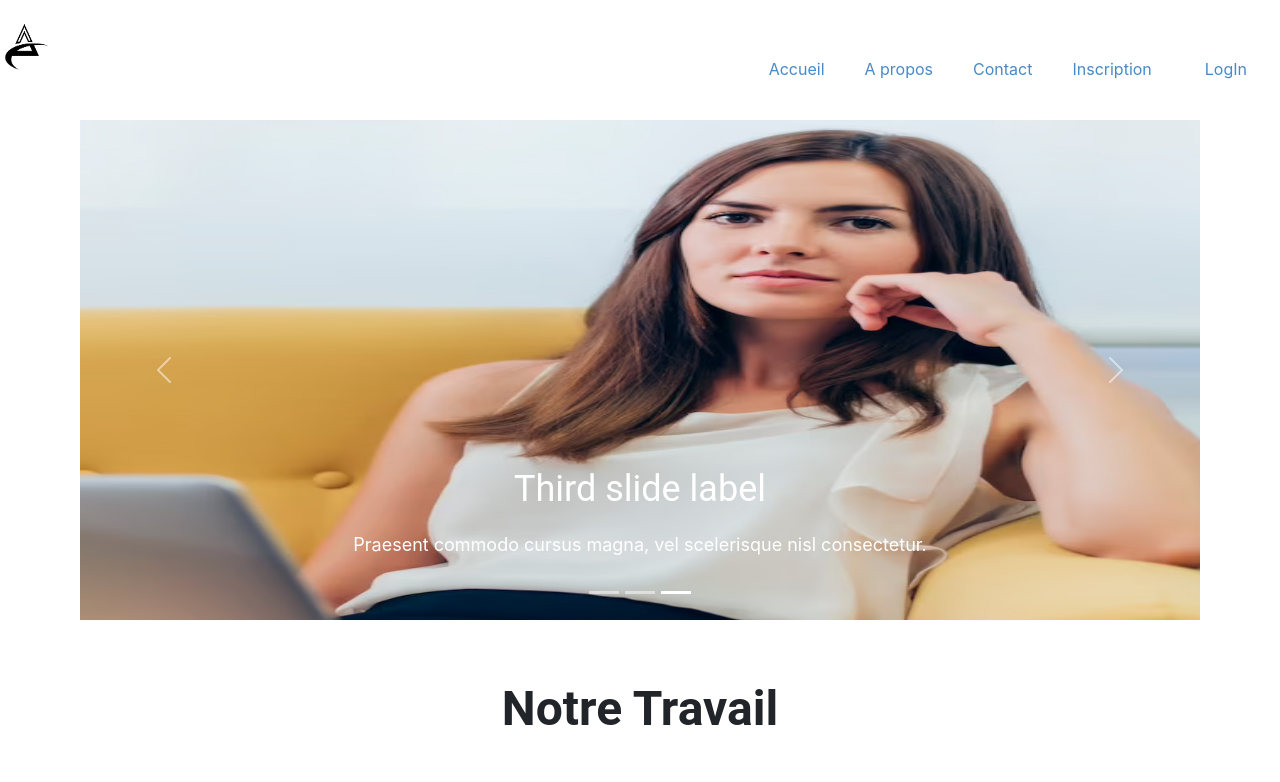
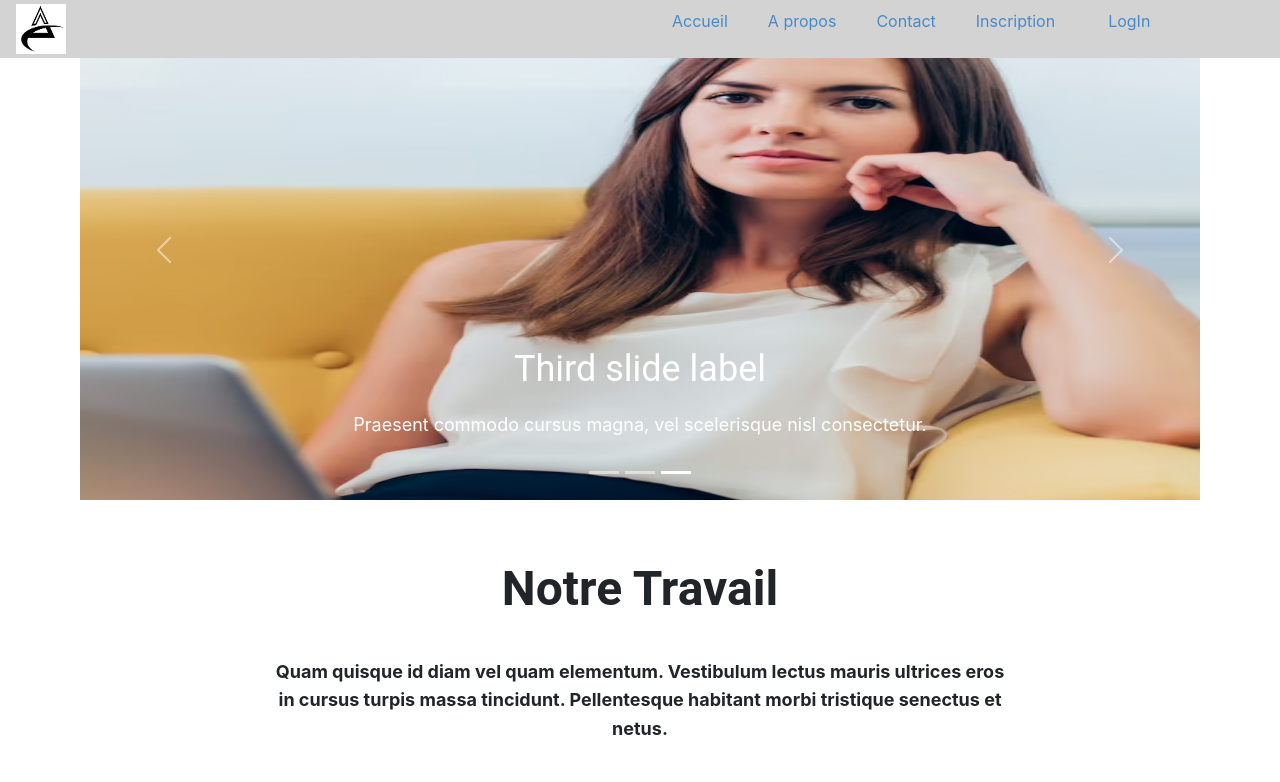
Before and after one commit to Mariu-diatta/entrepreunariat, a React (Create React App) app in the folder my-react-app/: page / in a window 1280 px wide. Shown: the top 782 px of the page. Built offline with nearby package versions, Linux system fonts and the light colour scheme.

Commit message:
header fixed

```diff
--- a/my-react-app/src/Common/header.js
+++ b/my-react-app/src/Common/header.js
@@ -8,24 +8,29 @@ import {useState} from "react"
 
 const  Header =()=>{
     const [connect, setConnect]=useState(true)
+    const [col, setCol]=useState({color:'', 'statu':false})
+    const [col1, setCol1]=useState({color:'', 'statu':false})
+    const [col2, setCol2]=useState({color:'', 'statu':false})
     return(
       <>
-          <nav>
-              <header className="u-clearfix u-header u-header" id="sec-d5e0" >
-              <div className="u-clearfix u-sheet u-valign-middle u-sheet-1">
-                <a href="#" className="u-image u-logo u-image-1">
-                  <img src={logo} className="u-logo-image"  style={{  height: "50px", width: "50px" }}/>
+          <nav className='sticky-top flex-row' style={{position:"fixed", backgroundColor:"#D3D3D3", width:"100%", paddingTop:"0px", marginTop:"0px"}}>
+              <header className="sticky-bottom u-clearfix u-header u-header" id="sec-d5e0" >
+                <div className="row  u-sheet p-1">
+                  <div className='col-lg-2'>
+                    <a href="#" className=" " style={{paddingDown:"0px"}}>
+                      <img src={logo} className=""  style={{  height: "50px", width: "50px" }}/>
                     </a>
-                <nav className=" u-menu-1">
+                  </div>
+                  <nav className="col-lg-6 u-menu-1 " style={{paddingTop:"20px", marginBottom:"0px"}}>
                     <div className="menu-collapse" style={{fontSize: "1rem", letterSpacing: "0px"}}>
                       <a className="u-button-style u-custom-left-right-menu-spacing u-custom-padding-bottom u-custom-text-active-color u-custom-text-color u-custom-text-hover-color u-custom-text-shadow u-custom-text-shadow-blur u-custom-text-shadow-color u-custom-text-shadow-transparency u-custom-text-shadow-x u-custom-text-shadow-y u-custom-top-bottom-menu-spacing u-nav-link u-text-active-palette-1-base u-text-hover-palette-2-base" href="#">
                       </a>
                     </div>
                     <div className="u-custom-menu u-nav-container" >
                       <ul className="u-nav u-unstyled u-nav-1">
-                        <li className="u-nav-item"><a className="u-button-style u-nav-link u-text-active-palette-1-base u-text-hover-palette-4-light-1 u-text-palette-1-base" style={{padding: '10px 20px'}}><Link to="/">Accueil</Link></a>
-                        </li><li className="u-nav-item"><a className="u-button-style u-nav-link u-text-active-palette-1-base u-text-hover-palette-4-light-1 u-text-palette-1-base" style={{padding: "10px 20px"}}><Link to="/a_propos">A propos</Link></a>
-                        </li><li className="u-nav-item"><a className="u-button-style u-nav-link u-text-active-palette-1-base u-text-hover-palette-4-light-1 u-text-palette-1-base" style={{padding: "10px 20px", color:"green"}}><Link to="/contact">Contact</Link></a>
+                          <li className="u-nav-item"><a className="u-button-style u-nav-link u-text-active-palette-1-base u-text-hover-palette-4-light-1 u-text-palette-1-base" style={{padding: '10px 20px'}}><Link to="/" onMouseOut={()=>setCol({'color':"white", 'statut': false})} onMouseOver={()=>setCol({'color':"blue", 'statut': false})} style={col}>Accueil</Link></a>
+                          </li><li className="u-nav-item"><a className="u-button-style u-nav-link u-text-active-palette-1-base u-text-hover-palette-4-light-1 u-text-palette-1-base" style={{padding: "10px 20px"}}><Link to="/a_propos" onMouseOut={()=>setCol1({'color':"white", 'statut': false})} onMouseOver={()=>setCol1({'color':"blue", 'statut': false})} style={col1}>A propos</Link></a>
+                          </li><li className="u-nav-item"><a className="u-button-style u-nav-link u-text-active-palette-1-base u-text-hover-palette-4-light-1 u-text-palette-1-base" style={{padding: "10px 20px", color:"green"}}><Link to="/contact" onMouseOut={()=>setCol2({'color':"white", 'statut': false})} onMouseOver={()=>setCol2({'color':"blue", 'statut': false})} style={col2}>Contact</Link></a>
                           </li>
                     {
                       connect?
@@ -49,7 +54,6 @@ const  Header =()=>{
                         </li>
 
                       :
-
                       <li className="u-nav-item">
                           <a className="u-button-style u-nav-link u-text-active-palette-1-base u-text-hover-palette-4-light-1 u-text-palette-1-base" style={{padding:"10px 20px" }}>
                               <button className="button-sucess btn">
@@ -57,7 +61,6 @@ const  Header =()=>{
                               </button>
                           </a>
                       </li>
-
                     }
                     </ul>
                     </div>
```
Lines whose indentation alone changed are shown as unchanged.
